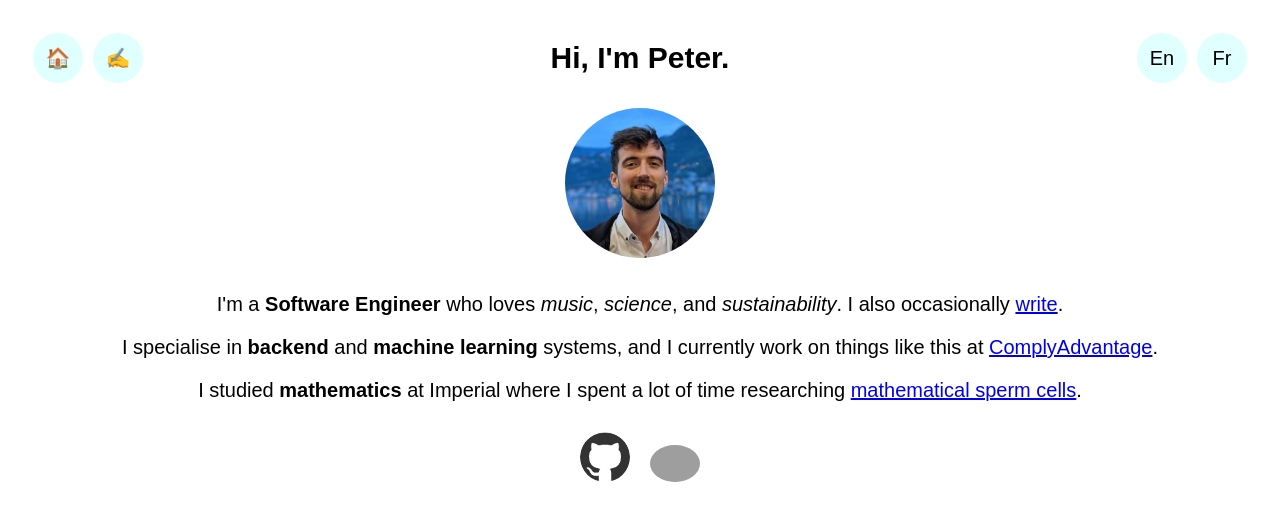
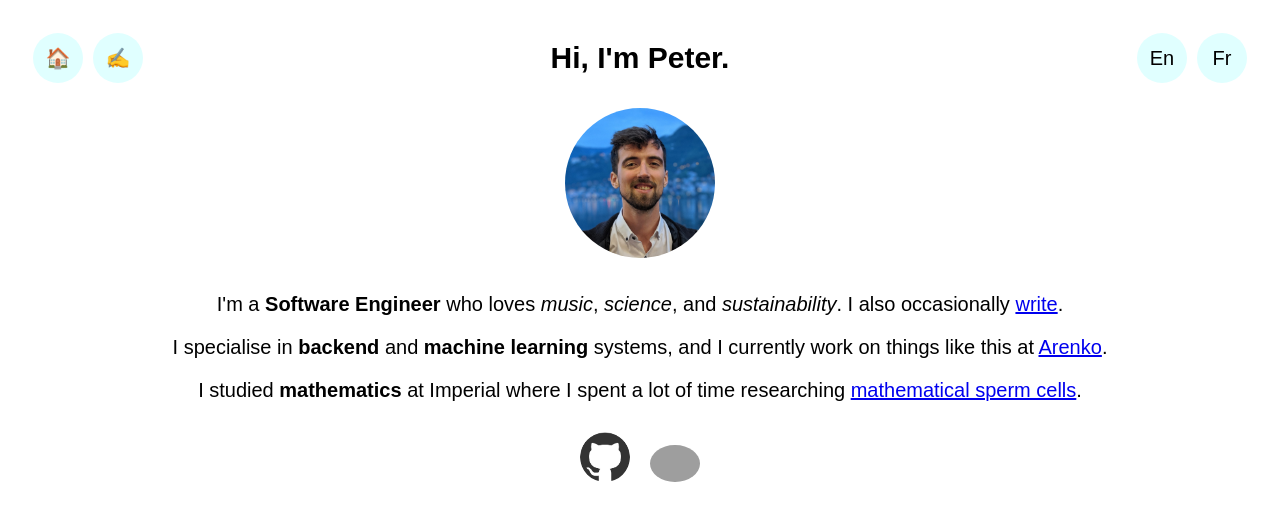
Before and after one commit to petermnhull/petermnhull.github.io, a React (Create React App) app: page /#/ in a window 1280 px wide. Shown: the top 520 px of the page. Built offline with nearby package versions, Linux system fonts and the light colour scheme; grey boxes are pictures that could not be loaded.

Commit message:
Update place of work

```diff
--- a/src/components/Home.tsx
+++ b/src/components/Home.tsx
@@ -13,7 +13,7 @@ const Home = () => {
         </p>
         <p>
           I specialise in <b>backend</b> and <b>machine learning</b> systems, and I currently work
-          on things like this at <a href="https://complyadvantage.com/">ComplyAdvantage</a>.
+          on things like this at <a href="https://arenko.group/">Arenko</a>.
         </p>
         <p>
           I studied <b>mathematics</b> at Imperial where I spent a lot of time researching{' '}
```
